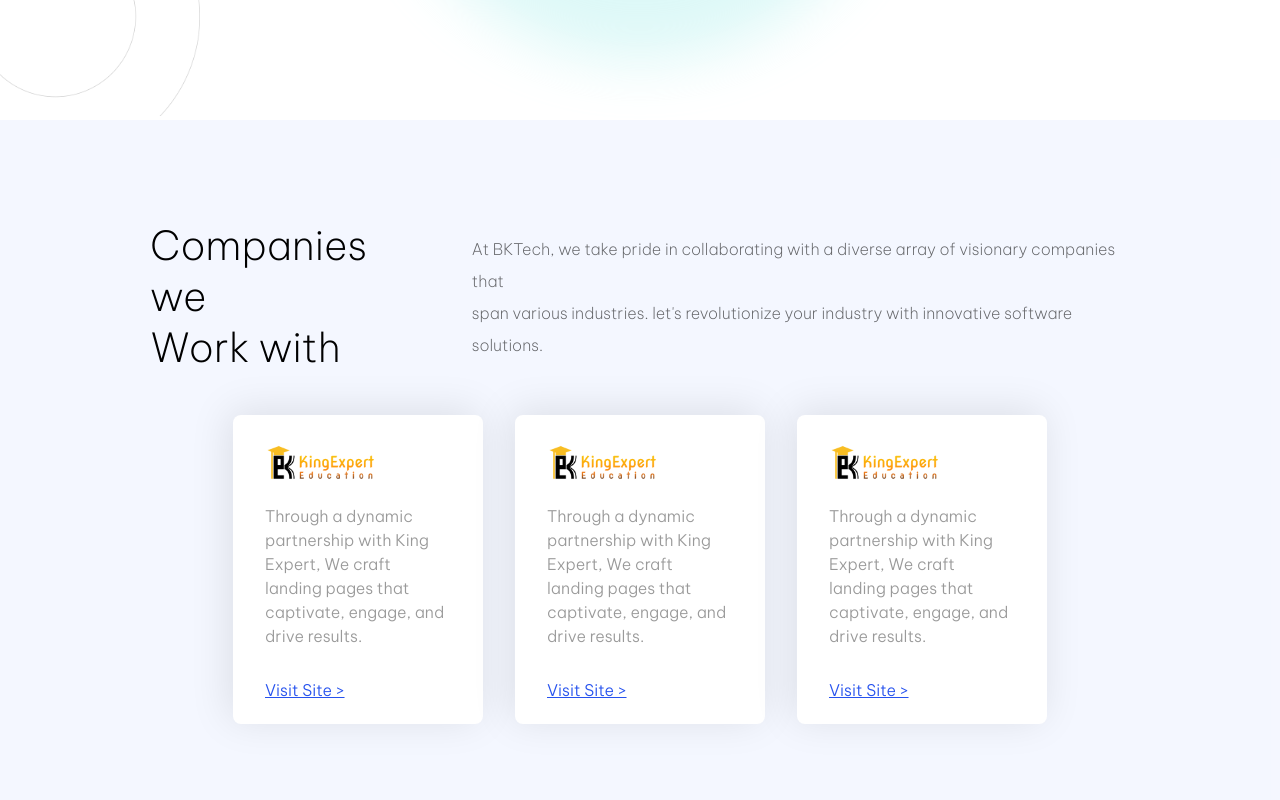
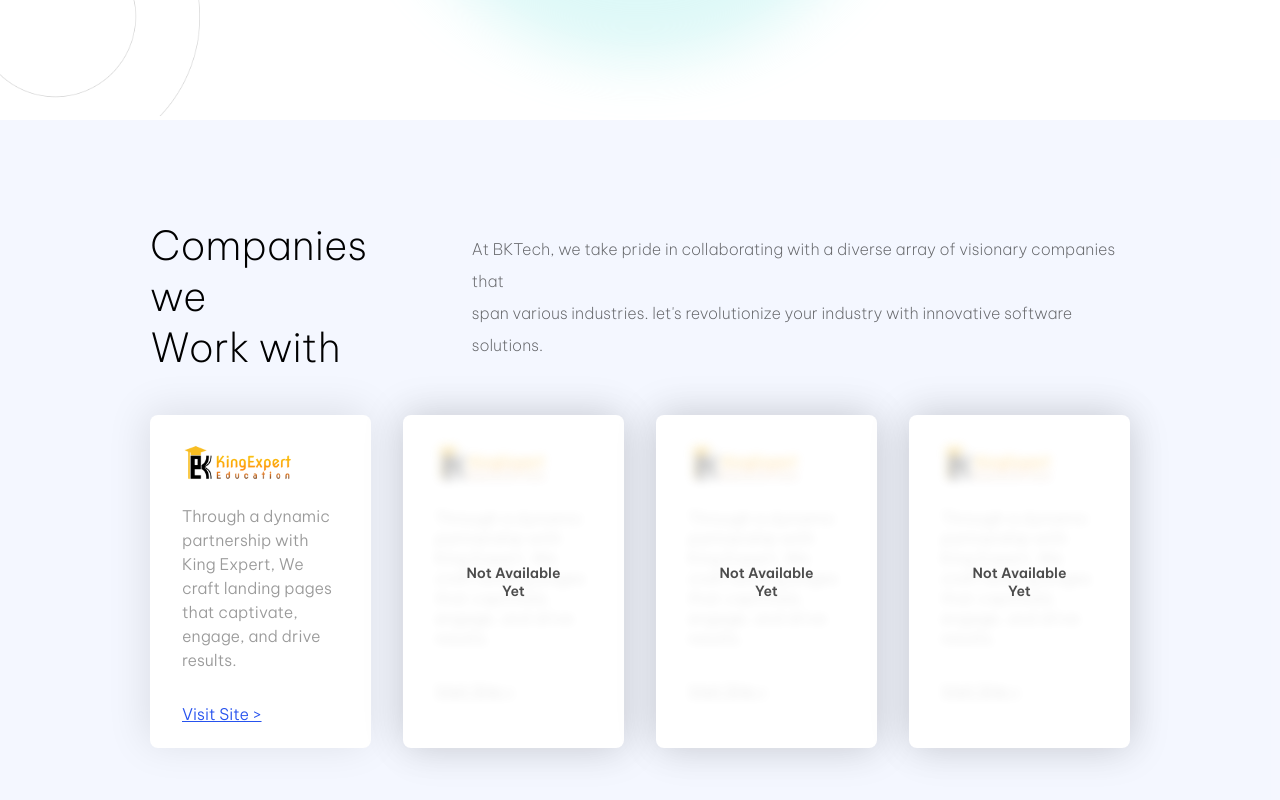
Before and after one commit to bktech-sh/portfolio, a Next.js app: page / in a window 1280 px wide. Shown: the part 605-1405 px from the top of the page. Built offline with nearby package versions, Linux system fonts and the light colour scheme.

Commit message:
feat: not available project

```diff
--- /dev/null
+++ b/src/app/components/CardProjectDisabled/index.tsx
@@ -0,0 +1,26 @@
+import Image from "next/image";
+import {
+  CardProjectDisabledContainer,
+  NotAvailableText,
+  Overlay,
+} from "./styles";
+import kingImage from "@/app/assets/images/projects/king.png";
+
+const CardProjectDisabled = () => {
+  return (
+    <CardProjectDisabledContainer>
+      <Overlay>
+        <Image src={kingImage} width={120} alt="project" />
+        <p>
+          Through a dynamic partnership with King Expert, We craft landing pages
+          that captivate, engage, and drive results.
+        </p>
+
+        <a>Visit Site &gt;</a>
+      </Overlay>
+      <NotAvailableText>Not Available Yet</NotAvailableText>
+    </CardProjectDisabledContainer>
+  );
+};
+
+export default CardProjectDisabled;
--- /dev/null
+++ b/src/app/components/CardProjectDisabled/styles.ts
@@ -0,0 +1,50 @@
+import { BktechColors } from "@/app/constants/colors";
+import styled from "@emotion/styled";
+
+export const CardProjectDisabledContainer = styled.div`
+  display: flex;
+  flex-direction: column;
+  padding: 24px 32px;
+  max-width: 250px;
+  background-color: white;
+  border-radius: 8px;
+  box-shadow: 4px 4px 40px 0px rgba(0, 0, 0, 0.1),
+    -4px -4px 40px 0px rgba(0, 0, 0, 0.1);
+  position: relative;
+`;
+
+export const Overlay = styled.div`
+  filter: blur(5px);
+  opacity: 0.3;
+  pointer-events: none; /* Disables interactions */
+
+  img {
+    filter: blur(2px);
+  }
+
+  p,
+  a {
+    color: rgba(0, 0, 0, 0.3);
+  }
+
+  p {
+    margin-top: 16px;
+    margin-bottom: 32px;
+  }
+
+  a {
+    text-decoration: underline;
+  }
+`;
+
+export const NotAvailableText = styled.div`
+  position: absolute;
+  top: 50%;
+  left: 50%;
+  transform: translate(-50%, -50%);
+  color: rgba(0, 0, 0, 0.7);
+  font-size: 14px;
+  font-weight: bold;
+  text-align: center;
+  pointer-events: none; /* Disables interactions */
+`;
--- a/src/app/components/CompanyPartner/index.tsx
+++ b/src/app/components/CompanyPartner/index.tsx
@@ -1,4 +1,5 @@
 import CardProject from "../CardProject";
+import CardProjectDisabled from "../CardProjectDisabled";
 import { CompanyPartnerContainer, ListCardProject, Title } from "./styles";
 
 const CompanyPartner = () => {
@@ -18,8 +19,9 @@ const CompanyPartner = () => {
 
       <ListCardProject>
         <CardProject />
-        <CardProject />
-        <CardProject />
+        <CardProjectDisabled />
+        <CardProjectDisabled />
+        <CardProjectDisabled />
       </ListCardProject>
     </CompanyPartnerContainer>
   );
```
